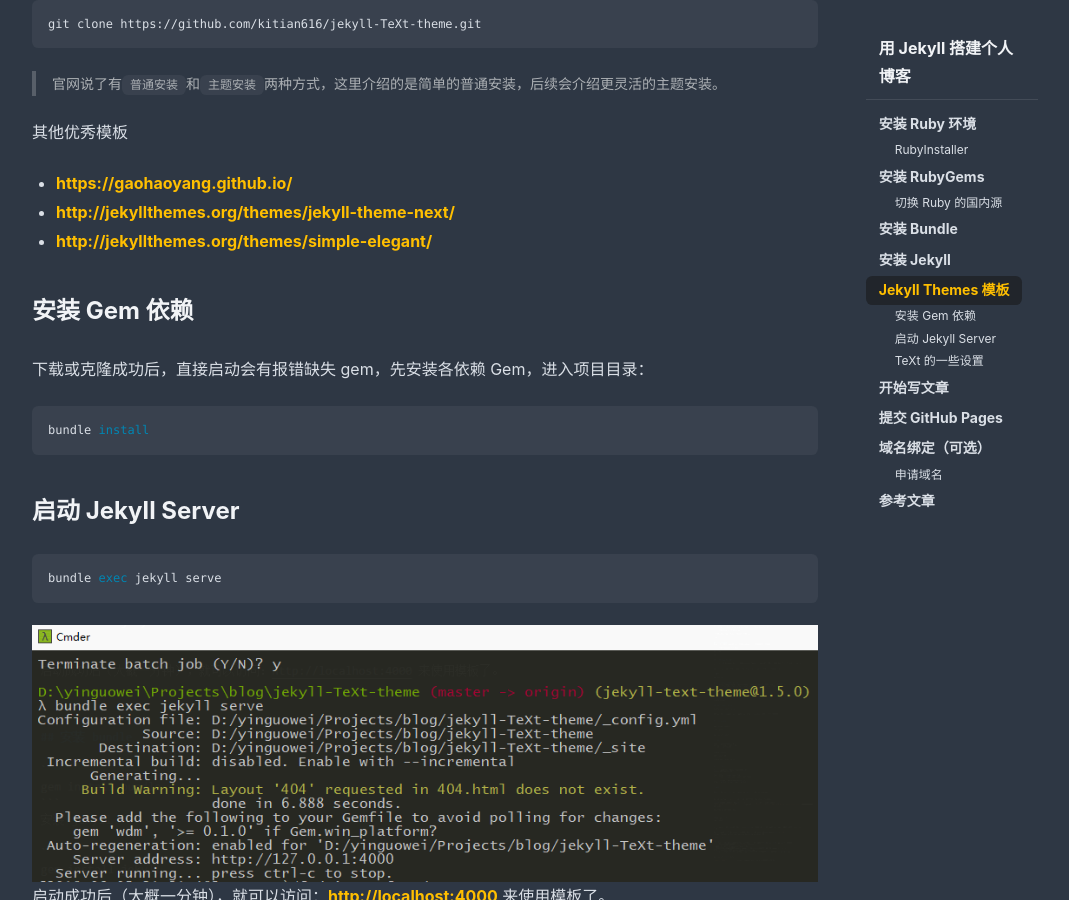
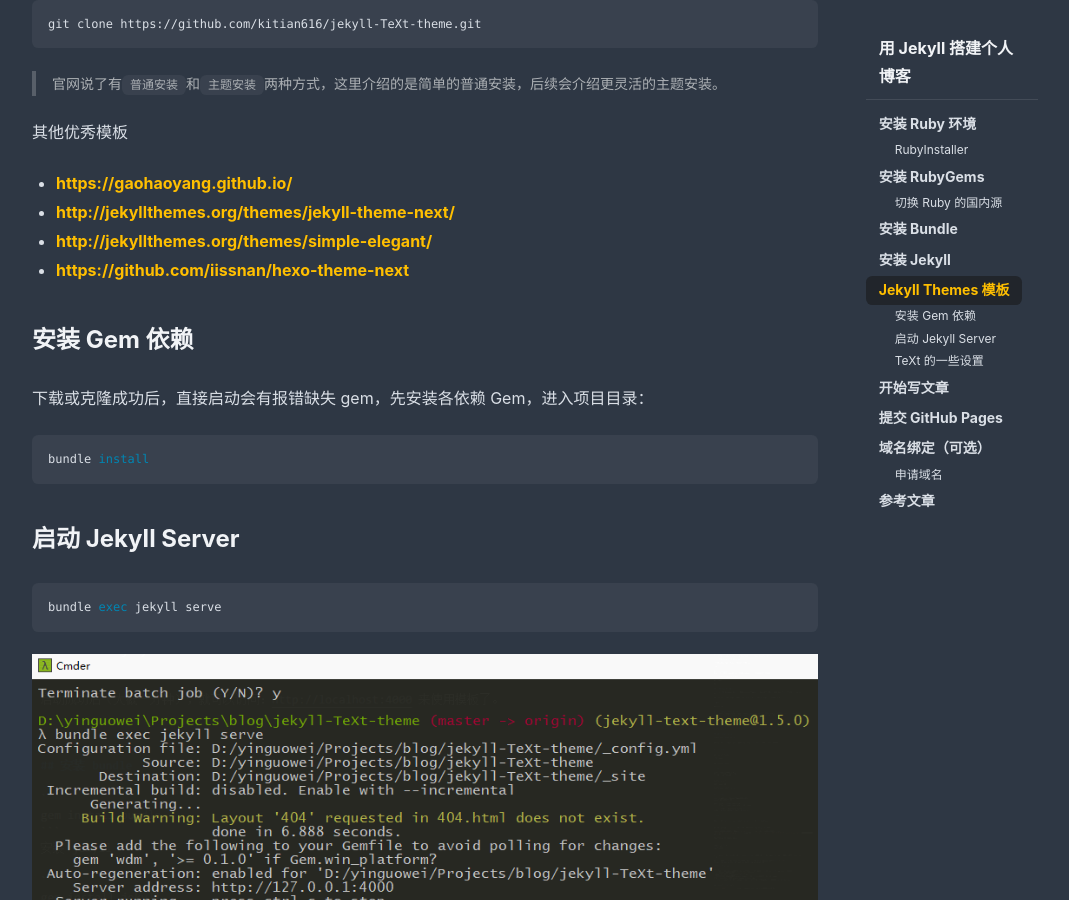
Before and after one commit to yingw/yingw.github.io, a Jekyll site: the page built from _posts/2018-06-05-jekyll-blog.md, in a window 1280 px wide and 900 px high, scrolled down 2638 px. Shown: the whole window, without its empty margins (105-1174 px from the left). Built offline with Jekyll 4.4.1, drawn with Linux system fonts in a browser that asks for light colours; nearby versions of some CDN libraries.

Commit message:
leancloud setup

```diff
--- a/_config.yml
+++ b/_config.yml
@@ -111,6 +111,7 @@ gitalk:
 ##############################
 ## Leancloud
 leancloud:
+  enable: true
   app_id: "y9NBxH84LnkkMSturD5H2fhW-gzGzoHsz"
   app_key: "dRQqA7PxYnSA4lJ3UAc3dfX4"
   app_class: "github"
--- a/_posts/2018-06-05-jekyll-blog.md
+++ b/_posts/2018-06-05-jekyll-blog.md
@@ -78,6 +78,7 @@ git clone https://github.com/kitian616/jekyll-TeXt-theme.git
 - [https://gaohaoyang.github.io/]()
 - [http://jekyllthemes.org/themes/jekyll-theme-next/]()
 - [http://jekyllthemes.org/themes/simple-elegant/]()
+- [https://github.com/iissnan/hexo-theme-next]()
 
 ### 安装 Gem 依赖
 下载或克隆成功后，直接启动会有报错缺失 gem，先安装各依赖 Gem，进入项目目录：
```
